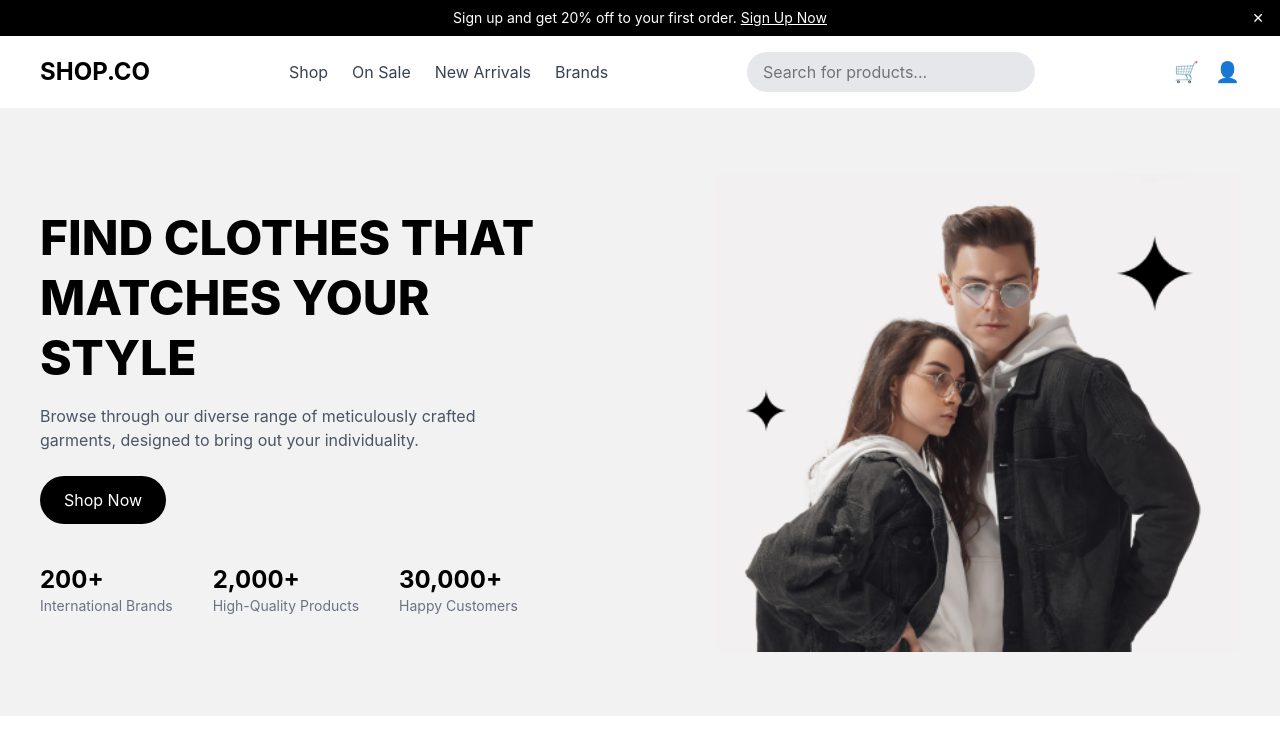
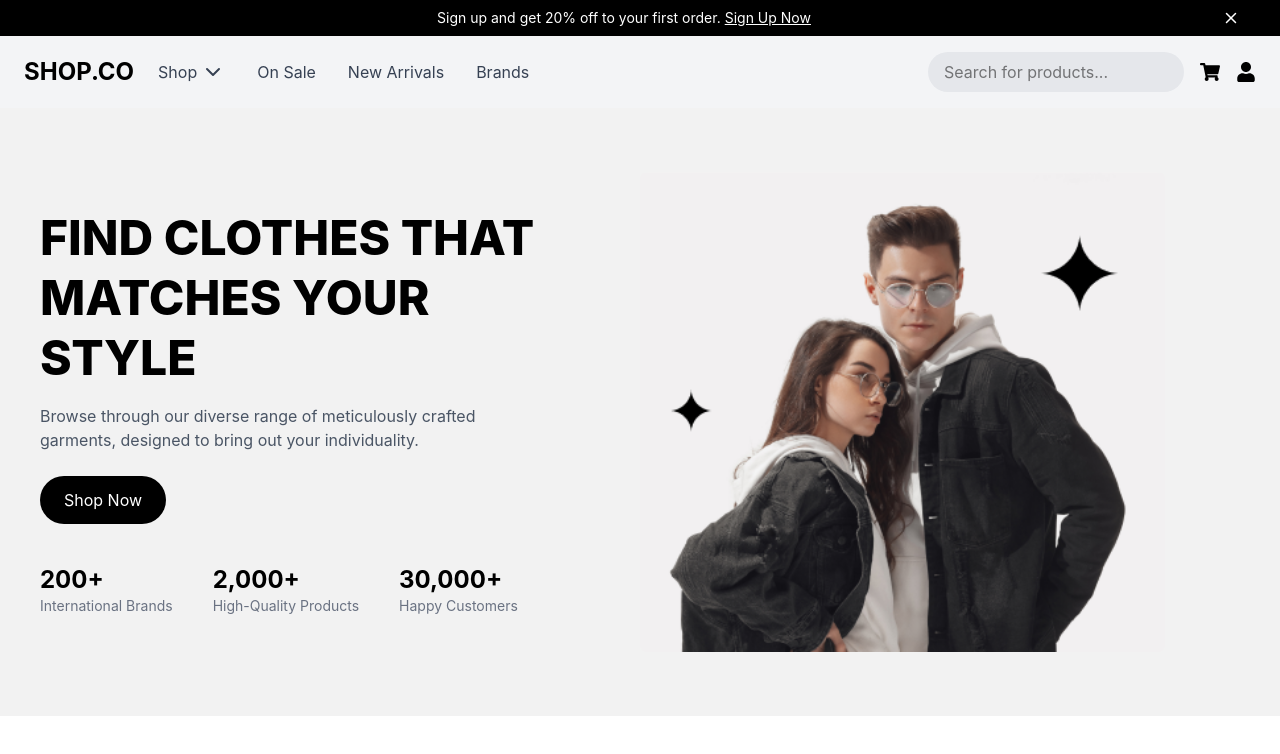
Before and after one commit to Rani-168/PracticeReact, a React (Vite) app: page / in a window 1280 px wide. Shown: the top 754 px of the page. Built offline with nearby package versions, Linux system fonts and the light colour scheme.

Commit message:
react new file added

```diff
--- a/package.json
+++ b/package.json
@@ -10,9 +10,11 @@
     "preview": "vite preview"
   },
   "dependencies": {
+    "@tabler/icons-react": "^3.40.0",
     "@tailwindcss/vite": "^4.2.2",
     "react": "^19.2.4",
     "react-dom": "^19.2.4",
+    "react-icons": "^5.6.0",
     "tailwindcss": "^4.2.2"
   },
   "devDependencies": {
--- a/src/component/Header.css
+++ b/src/component/Header.css
@@ -1 +1,6 @@
 @import "tailwindcss";
+
+
+@theme {
+    --color-primary-color: #F2F2F2;
+}
--- a/src/component/Header.jsx
+++ b/src/component/Header.jsx
@@ -1,15 +1,33 @@
 import './Header.css';
+import { IconX } from '@tabler/icons-react';
+import { useState } from "react";
 
 function Header() {
-    return (
-        <div className="bg-black text-white text-center text-sm py-2 flex justify-center items-center relative">
-      <p>
+  const [show, setShow] = useState(true);
+
+  if (!show) return null; // hide when closed
+
+  return (
+    <div className="bg-black text-white text-xs sm:text-sm py-2 px-4 flex justify-center items-center relative hover:bg-sky-900 transition duration-500">
+
+      {/* TEXT */}
+      <p className="text-center pr-8">
         Sign up and get 20% off to your first order.
-        <span className="underline ml-1 cursor-pointer">Sign Up Now</span>
+        <a href="/" className="underline ml-1 cursor-pointer">
+          Sign Up Now
+        </a>
       </p>
-      <span className="absolute right-4 cursor-pointer">✕</span>
+
+      {/* CLOSE BUTTON */}
+      <button
+        onClick={() => setShow(false)}
+        className="absolute right-4 sm:right-10 cursor-pointer"
+      >
+        <IconX size={18} />
+      </button>
+
     </div>
-    );
+  );
 }
 
 export default Header;
--- a/src/component/HeroSection.jsx
+++ b/src/component/HeroSection.jsx
@@ -1,7 +1,7 @@
 import './Header.css';
 function HeroSection() {
   return (
-    <div className="flex items-center justify-between px-10 py-16 bg-[#F2F2F2]">
+    <div className="flex items-center justify-between px-10 py-16 bg-blue-600 grid grid-cols-1 sm:bg-[#F2F2F2] sm:grid-cols-2  ">
 
       {/* Left Content */}
       <div className="max-w-lg">
@@ -40,7 +40,8 @@ function HeroSection() {
         <img
           src="src/assets/image1.png"
           alt="fashion"
-          className="rounded-lg h-120"
+          className="rounded-lg h-120 "
+
         />
       </div>
     </div>
--- a/src/component/Navbar.jsx
+++ b/src/component/Navbar.jsx
@@ -1,31 +1,80 @@
 import './Header.css';
+import { IconChevronDown } from '@tabler/icons-react';
+import { useState } from "react";
+import { FaShoppingCart, FaUser, FaBars, FaTimes } from "react-icons/fa";
+
 function Navbar() {
+  const [menuOpen, setMenuOpen] = useState(false);
+
   return (
-    <div className="flex items-center justify-between px-10 py-4 bg-white">
+    <div className="bg-gray-100 px-6 py-4">
+
+      {/* TOP NAV */}
+      <div className="flex items-center justify-between">
+
+        {/* LEFT SIDE */}
+        <div className="flex items-center gap-6">
 
           {/* Logo */}
-      <h1 className="text-2xl font-bold">SHOP.CO</h1>
+          <a href="/" className="text-2xl font-bold">
+            SHOP.CO
+          </a>
 
-      {/* Menu */}
-      <ul className="flex gap-6 text-gray-700">
-        <li>Shop</li>
-        <li>On Sale</li>
-        <li>New Arrivals</li>
-        <li>Brands</li>
-      </ul>
+          {/* Desktop Menu */}
+          <div className="hidden md:flex gap-8 text-gray-700">
+            <a href="/" className="hover:text-black flex items-center gap-1">
+              Shop <IconChevronDown />
+            </a>
+            <a href="/" className="hover:text-black">On Sale</a>
+            <a href="/" className="hover:text-black">New Arrivals</a>
+            <a href="/" className="hover:text-black">Brands</a>
+          </div>
+        </div>
 
-      {/* Search */}
+        {/* RIGHT SIDE */}
+        <div className="flex items-center gap-4">
+
+          {/* Search (Desktop only) */}
           <input
             type="text"
             placeholder="Search for products..."
-        className="bg-gray-200 px-4 py-2 rounded-full w-72 outline-none"
+            className="hidden md:block bg-gray-200 px-4 py-2 rounded-full w-64 outline-none"
           />
 
           {/* Icons */}
-      <div className="flex gap-4 text-xl">
-        <span>🛒</span>
-        <span>👤</span>
+          <FaShoppingCart className="text-xl cursor-pointer" />
+          <FaUser className="text-xl cursor-pointer" />
+
+          {/* Hamburger */}
+          <div className="md:hidden text-xl cursor-pointer">
+            {menuOpen ? (
+              <FaTimes onClick={() => setMenuOpen(false)} />
+            ) : (
+              <FaBars onClick={() => setMenuOpen(true)} />
+            )}
           </div>
+        </div>
+      </div>
+
+      {/* MOBILE MENU */}
+      {menuOpen && (
+        <div className="mt-4 flex flex-col gap-4 md:hidden text-gray-700">
+          <a href="/" className="flex items-center gap-1">
+            Shop <IconChevronDown />
+          </a>
+          <a href="/">On Sale</a>
+          <a href="/">New Arrivals</a>
+          <a href="/">Brands</a>
+
+          {/* Mobile Search */}
+          <input
+            type="text"
+            placeholder="Search..."
+            className="bg-gray-200 px-4 py-2 rounded-full outline-none"
+          />
+        </div>
+      )}
+
     </div>
   );
 }
```
Also changed, not shown: 1 other file (tests, documents, lock files or other folders). Lines whose indentation alone changed are shown as unchanged.
